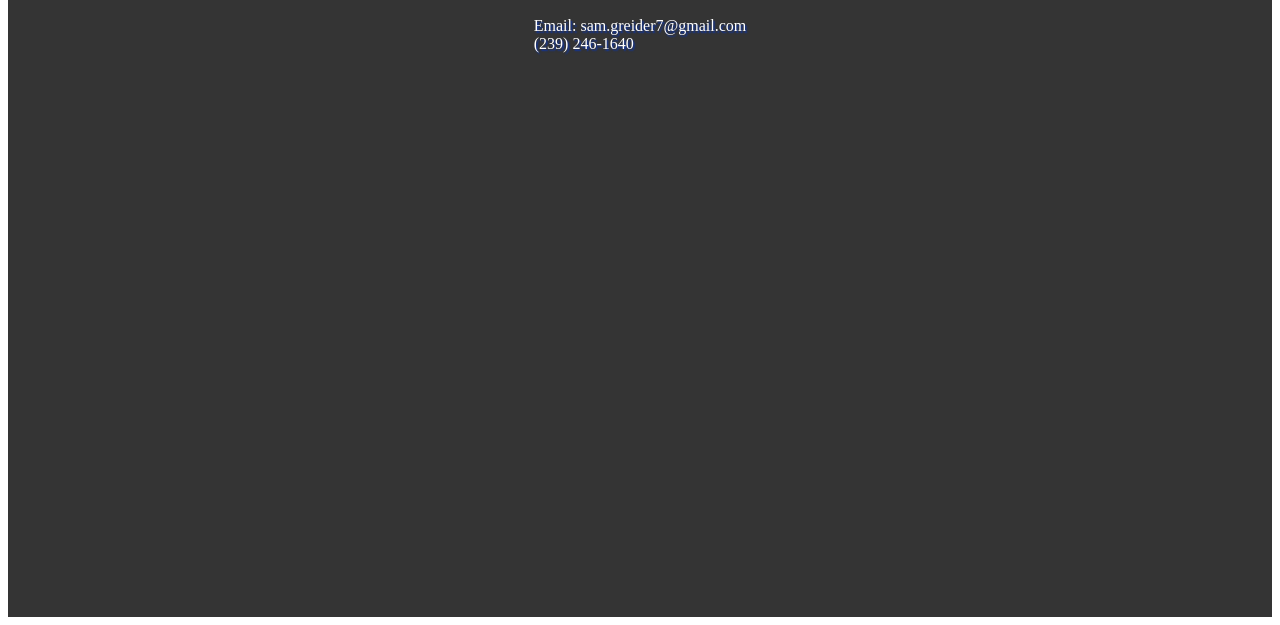
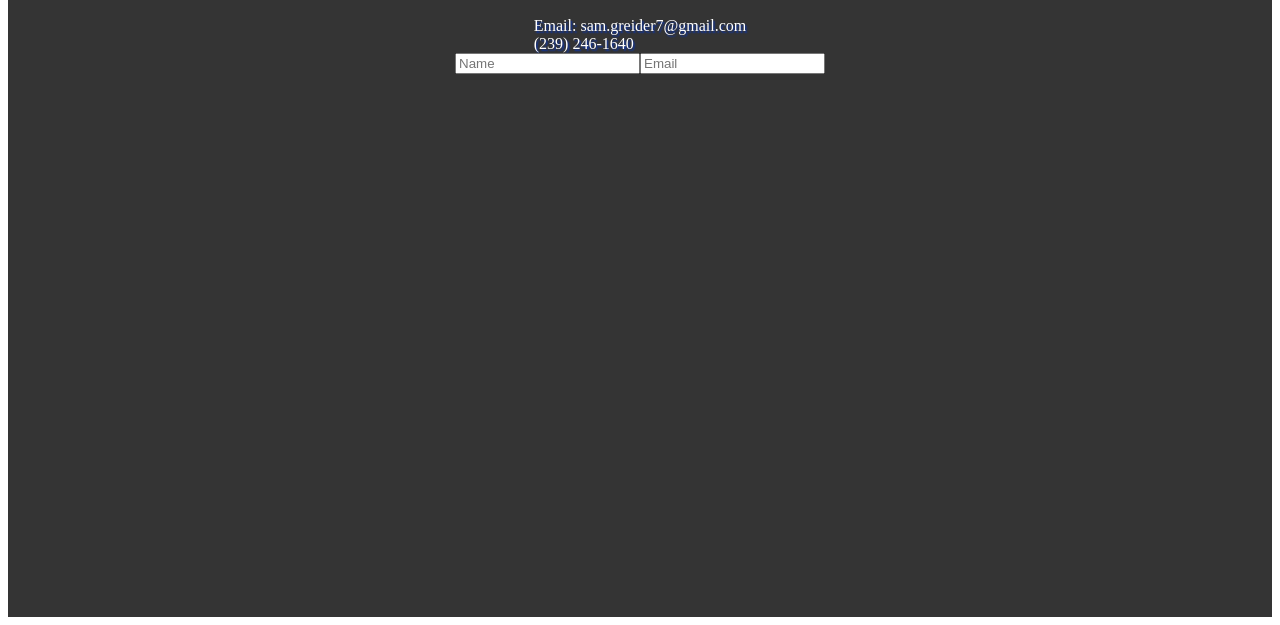
Before and after one commit to Sgreid7/portfolio, a Gatsby site: page /contact in a window 1280 px wide. Shown: the part 191-816 px from the top of the page. Built offline with nearby package versions, Linux system fonts and the light colour scheme; Gatsby itself is replaced by a stand-in of ours.

Commit message:
working on contact form

```diff
--- a/src/pages/contact.js
+++ b/src/pages/contact.js
@@ -25,6 +25,13 @@ const contact = () => {
             <a href="tel:+1-239-246-1640">(239) 246-1640</a>
           </div>
         </div>
+        <form name="contact" method="post" netlify-honeypot="bot-field" data-netlify="true">
+          <input type="hidden" name="bot-field" />
+          <div>
+            <input type="text" name="name" placeholder="Name" autoComplete="off"/>
+            <input type="email" name="email" placeholder="Email" autoComplete="off"/>
+          </div>
+       </form>
       </ContactWrapper>
     </>
   )
```
